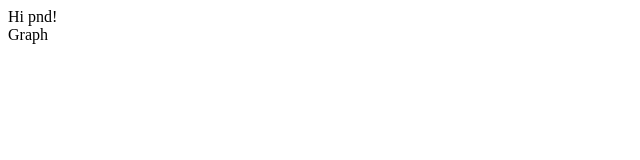
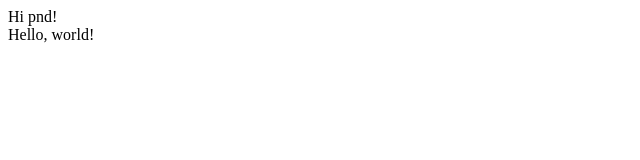
Before and after one commit to shulamyt/pnD3js, a React app: page / in a window 1280 px wide. Shown: the top 160 px of the page, without its empty margins (0-640 px from the left). Built offline with nearby package versions, Linux system fonts and the light colour scheme; the HTML template or start-up script is replaced by a standard one.

Commit message:
add d3! :)

```diff
--- a/package.json
+++ b/package.json
@@ -18,6 +18,7 @@
   },
   "homepage": "https://github.com/shulamyt/pnD3js#readme",
   "dependencies": {
+    "d3": "^5.5.0",
     "react": "^16.4.1",
     "react-dom": "^16.4.1"
   },
--- a/src/components/graph.jsx
+++ b/src/components/graph.jsx
@@ -1,9 +1,15 @@
 import React, { Component } from 'react';
+import * as d3 from 'd3/dist/d3';
 
 class Graph extends Component {
+
+  componentDidMount(){
+  	d3.select(".graph").append("span").text("Hello, world!");
+  }
+
   render() {
     return(
-      <div>Graph</div>
+      <div className="graph"></div>
     );
   }
 }
--- a/src/pnd.jsx
+++ b/src/pnd.jsx
@@ -4,7 +4,7 @@ import Graph from './components/graph';
 class Pnd extends Component {
   render() {
     return(
-    <div>
+    <div className="pnd">
       <div>Hi pnd!</div>
       <Graph/>
     </div>
```
